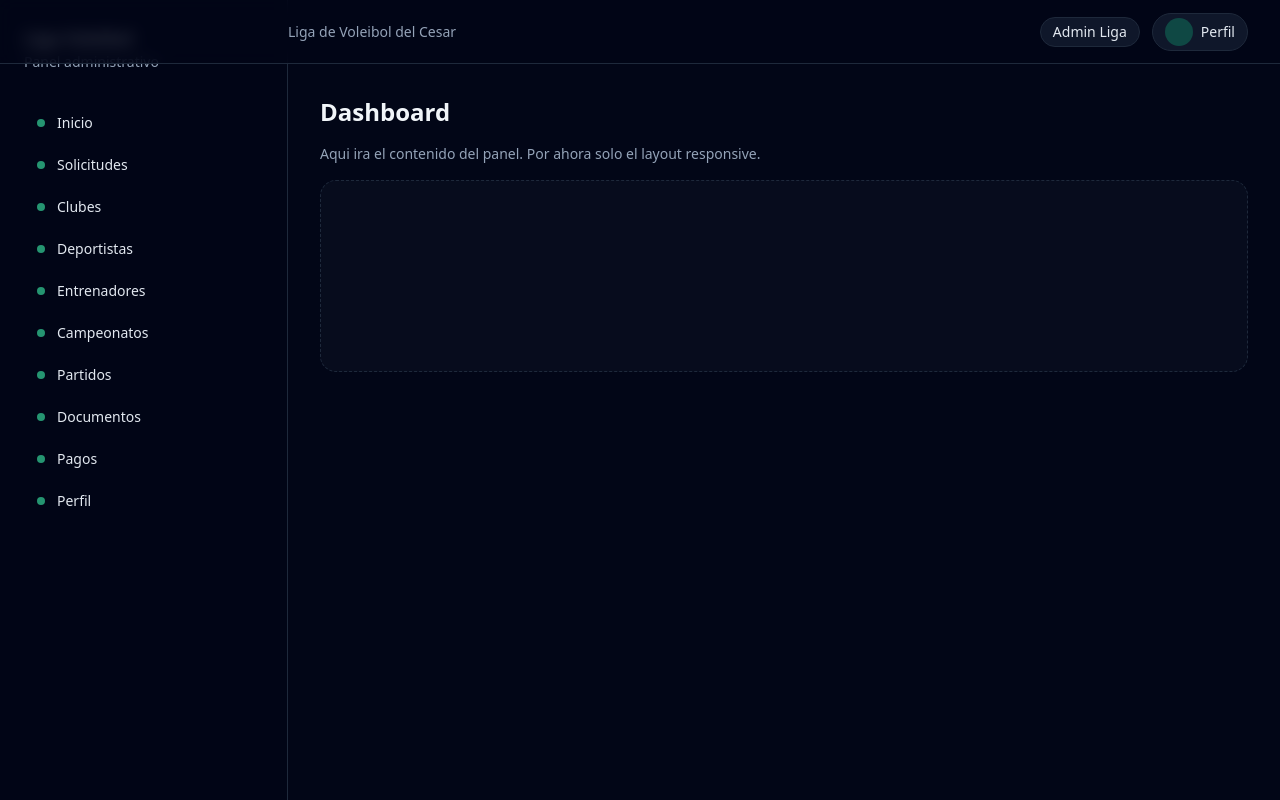
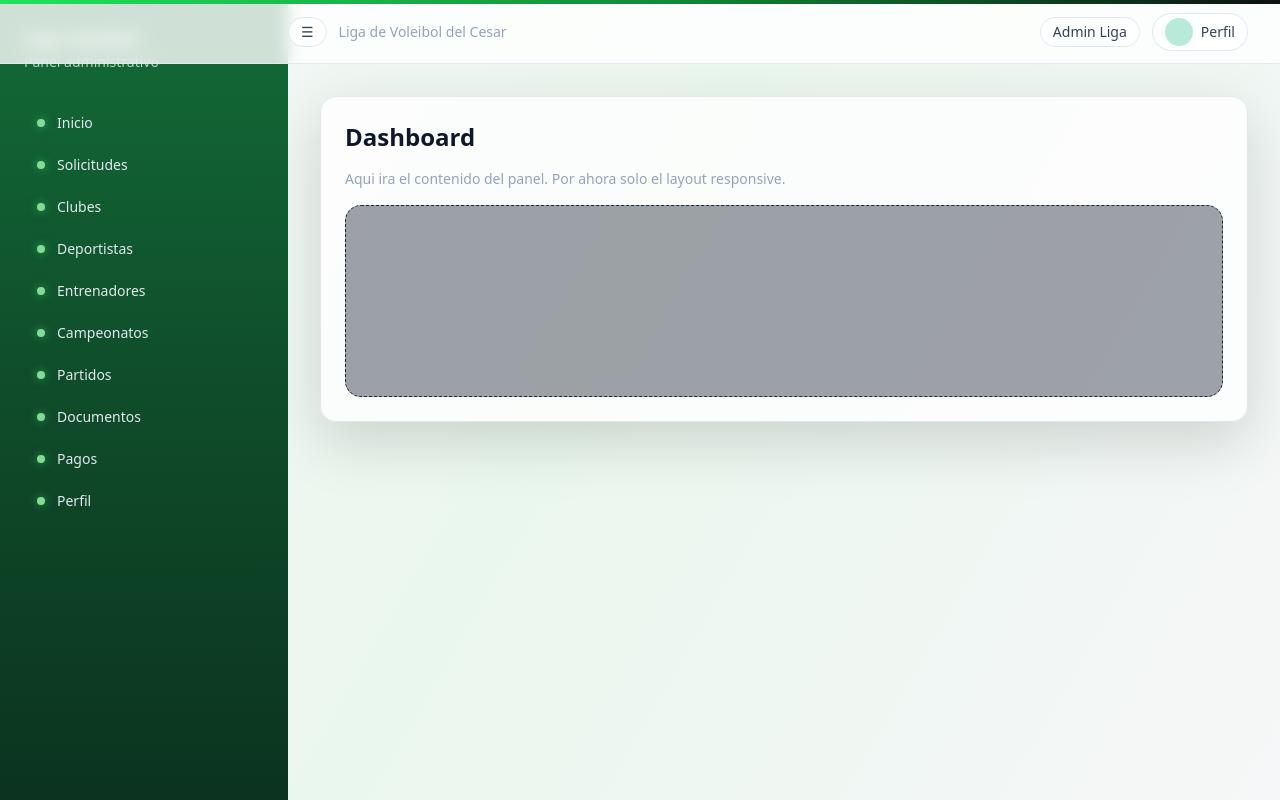
Before and after one commit to SamPerezCode/app-liga-voleibol, a React (Vite) app: page / in a window 1280 px wide. Built offline with nearby package versions, Linux system fonts and the light colour scheme.

Commit message:
Actualiza Login

```diff
--- a/src/components/header/Header.tsx
+++ b/src/components/header/Header.tsx
@@ -4,12 +4,14 @@ type HeaderProps = {
 
 const Header = ({ onMenuClick }: HeaderProps) => {
   return (
-    <header className="fixed left-0 right-0 top-0 z-40 h-16 border-b border-slate-800 bg-slate-950/80 backdrop-blur">
+    <header className="fixed left-0 right-0 top-0 z-40 h-16 border-b border-slate-200 bg-white/80 backdrop-blur">
       <div className="flex h-full items-center justify-between px-4 sm:px-6 lg:pl-72 lg:pr-8">
+        <div className="absolute inset-x-0 top-0 h-1 bg-league-sweep" />
+
         <div className="flex items-center gap-3">
           <button
             onClick={onMenuClick}
-            className="inline-flex h-10 w-10 items-center justify-center rounded-lg border border-slate-800 bg-slate-900 text-slate-100 lg:hidden"
+            className="flex items-center gap-2 rounded-full border border-slate-200 bg-white/70 px-3 py-1 text-sm text-slate-700"
             aria-label="Abrir menu"
           >
             ☰
@@ -20,10 +22,10 @@ const Header = ({ onMenuClick }: HeaderProps) => {
         </div>
 
         <div className="flex items-center gap-3">
-          <div className="hidden rounded-full border border-slate-800 bg-slate-900 px-3 py-1 text-sm text-slate-200 sm:block">
+          <div className="flex items-center gap-2 rounded-full border border-slate-200 bg-white/70 px-3 py-1 text-sm text-slate-700">
             Admin Liga
           </div>
-          <button className="flex items-center gap-2 rounded-full border border-slate-800 bg-slate-900 px-3 py-1 text-sm text-slate-200">
+          <button className="flex items-center gap-2 rounded-full border border-slate-200 bg-white/70 px-3 py-1 text-sm text-slate-700">
             <span className="h-7 w-7 rounded-full bg-emerald-500/30" />
             Perfil
           </button>
--- a/src/components/sidebar/MobileSidebar.tsx
+++ b/src/components/sidebar/MobileSidebar.tsx
@@ -28,7 +28,7 @@ const MobileSidebar = ({ open, onClose }: MobileSidebarProps) => {
         onClick={onClose}
         aria-hidden="true"
       />
-      <aside className="absolute left-0 top-0 h-full w-72 bg-slate-950 p-6 shadow-xl">
+      <aside className="absolute left-0 top-0 h-full w-72 bg-gradient-to-b from-league-700 via-league-800 to-league-900 p-6 shadow-xl text-white">
         <div className="mb-6 flex items-center justify-between">
           <div className="text-lg font-semibold text-slate-100">
             Liga Voleibol
--- a/src/components/sidebar/Sidebar.tsx
+++ b/src/components/sidebar/Sidebar.tsx
@@ -13,12 +13,12 @@ const navItems = [
 
 const Sidebar = () => {
   return (
-    <aside className="fixed left-0 top-0 z-30 hidden h-screen w-72 flex-col border-r border-slate-800 bg-slate-950/95 px-6 py-6 lg:flex">
+    <aside className="fixed left-0 top-0 z-30 hidden h-screen w-72 flex-col bg-gradient-to-b from-league-700 via-league-800 to-league-900 px-6 py-6 text-white lg:flex">
       <div className="mb-8">
-        <div className="text-lg font-semibold tracking-tight text-slate-100">
+        <div className="text-lg font-semibold text-white">
           Liga Voleibol
         </div>
-        <div className="text-sm text-slate-400">
+        <div className="text-sm text-white/70">
           Panel administrativo
         </div>
       </div>
@@ -29,7 +29,7 @@ const Sidebar = () => {
             key={item}
             className="flex w-full items-center gap-3 rounded-xl border border-transparent px-3 py-2 text-left text-sm text-slate-200 transition hover:border-slate-800 hover:bg-slate-900"
           >
-            <span className="h-2 w-2 rounded-full bg-emerald-400/70" />
+            <span className="h-2 w-2 rounded-full bg-league-300 shadow-[0_0_8px_rgba(74,207,108,0.6)]" />
             {item}
           </button>
         ))}
--- a/src/layouts/AppLayout.tsx
+++ b/src/layouts/AppLayout.tsx
@@ -11,7 +11,7 @@ const AppLayout = ({ children }: AppLayoutProps) => {
   const [mobileOpen, setMobileOpen] = useState(false);
 
   return (
-    <div className="min-h-screen bg-slate-950 text-slate-100">
+    <div className="min-h-screen bg-league-soft text-slate-900">
       <Header onMenuClick={() => setMobileOpen(true)} />
       <Sidebar />
       <MobileSidebar
@@ -20,7 +20,11 @@ const AppLayout = ({ children }: AppLayoutProps) => {
       />
 
       <main className="pt-16 lg:pl-72">
-        <div className="px-4 py-8 sm:px-6 lg:px-8">{children}</div>
+        <div className="px-4 py-8 sm:px-6 lg:px-8">
+          <div className="rounded-2xl border border-slate-200 bg-white/80 p-6 shadow-card-soft">
+            {children}
+          </div>
+        </div>
       </main>
     </div>
   );
--- a/src/pages/Login.tsx
+++ b/src/pages/Login.tsx
@@ -99,19 +99,6 @@ const Login = () => {
               type="button"
               className="mx-auto flex items-center gap-2 rounded-full border border-slate-200 bg-white/60 px-3 py-1.5 text-xs font-medium text-slate-500 backdrop-blur transition hover:border-league-300 hover:text-league-700"
             >
-              <svg
-                viewBox="0 0 24 24"
-                className="h-4 w-4"
-                fill="none"
-                stroke="currentColor"
-                strokeWidth="2"
-                strokeLinecap="round"
-                strokeLinejoin="round"
-              >
-                <circle cx="12" cy="12" r="9" />
-                <path d="M9.1 9a3 3 0 1 1 5.8 1c-.7.7-1.9 1.4-1.9 2.8" />
-                <path d="M12 17h.01" />
-              </svg>
               ¿Olvido su contrasena?
             </button>
           </div>
```
